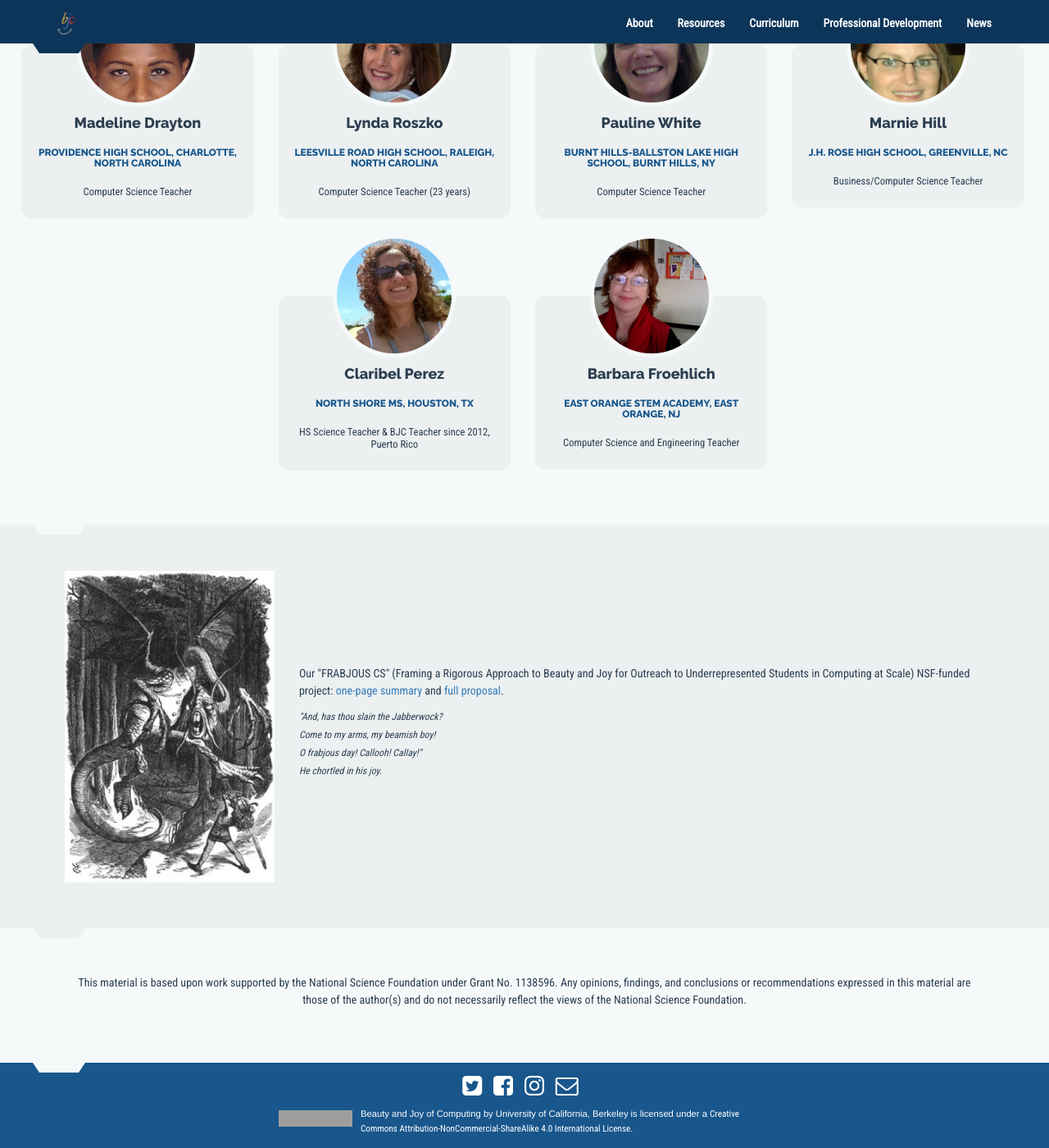
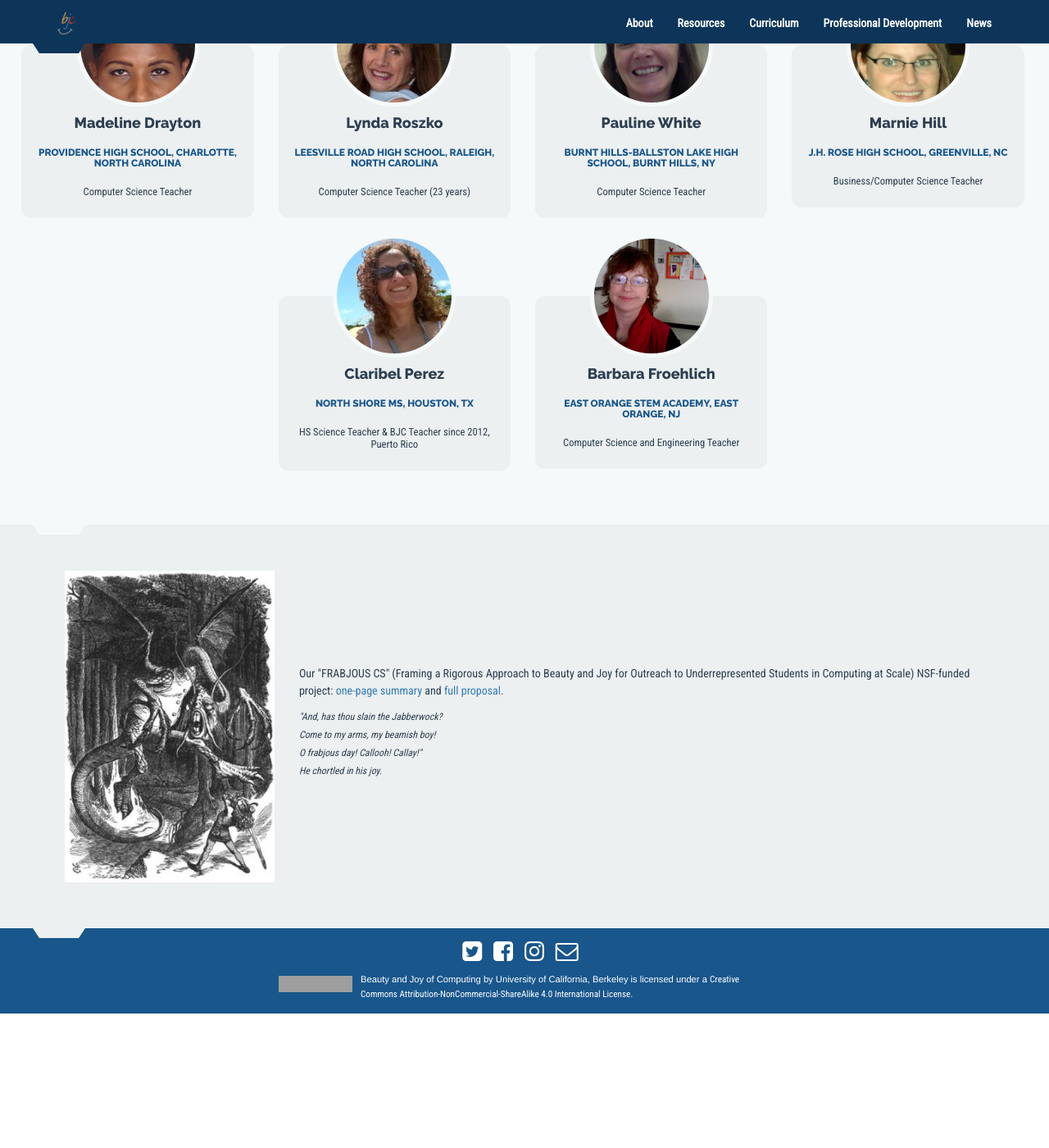
Before and after one commit to beautyjoy/beautyjoy.github.io, a Jekyll site: the page built from about.html, in a window 1280 px wide and 1400 px high, scrolled down 1292 px. Shown: the whole window at 82% size. Built offline with Jekyll 4.4.1, drawn with Linux system fonts in a browser that asks for light colours; after the commit the page ends 2528 px from its top, so only the background shows below that; grey boxes are pictures that could not be loaded.

Commit message:
Removed NSF disclaimer

```diff
--- a/_includes/footer.html
+++ b/_includes/footer.html
@@ -12,7 +12,7 @@
                 <div class="col-xs-12">
                     <div class="cc-license-container">
                         <a class="cc-license" rel="license" href="http://creativecommons.org/licenses/by-nc-sa/4.0/">
-                            <img alt="Creative Commons License" src="http://i.creativecommons.org/l/by-nc-sa/4.0/88x31.png" />
+                            <img alt="Creative Commons License" src="https://i.creativecommons.org/l/by-nc-sa/4.0/88x31.png" />
                         </a>
                         <div class="license-text">
                             <span xmlns:dct="http://purl.org/dc/terms/" property="dct:title">Beauty and Joy of Computing</span> by <span xmlns:cc="http://creativecommons.org/ns#" property="cc:attributionName">University of California, Berkeley</span> is licensed under a <a rel="license" href="http://creativecommons.org/licenses/by-nc-sa/4.0/">Creative Commons Attribution-NonCommercial-ShareAlike 4.0 International License</a>.
--- a/about.html
+++ b/about.html
@@ -111,14 +111,3 @@
     </div>
     <div class="trapezoid"></div>
 </div> <!-- /. section -->
-
-<div class="section">
-    <div class="container">
-        <div class="row">
-            <div class="col-xs-12 nsf-disclaimer">
-                <p>This material is based upon work supported by the National Science Foundation under Grant No. 1138596. Any opinions, findings, and conclusions or recommendations expressed in this material are those of the author(s) and do not necessarily reflect the views of the National Science Foundation.</p>
-            </div>
-        </div>
-    </div>
-    <div class="trapezoid"></div>
-</div> <!-- /. section -->
--- a/css/styles.scss
+++ b/css/styles.scss
@@ -396,10 +396,6 @@
     }
 }
 
-.nsf-disclaimer {
-    text-align: center;
-}
-
 #bjc-logo{
     display: block;
     max-width: 80%;
```
